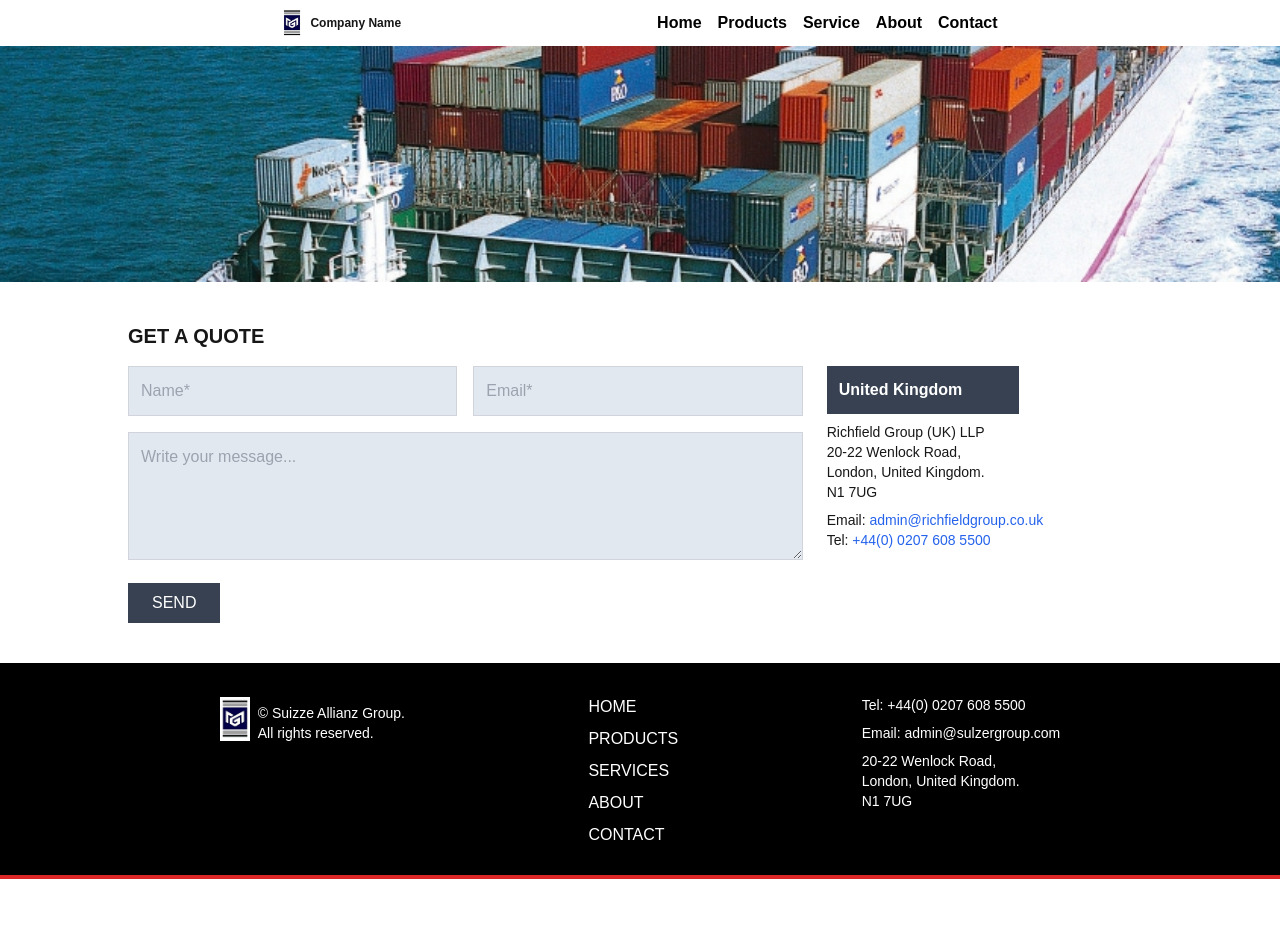
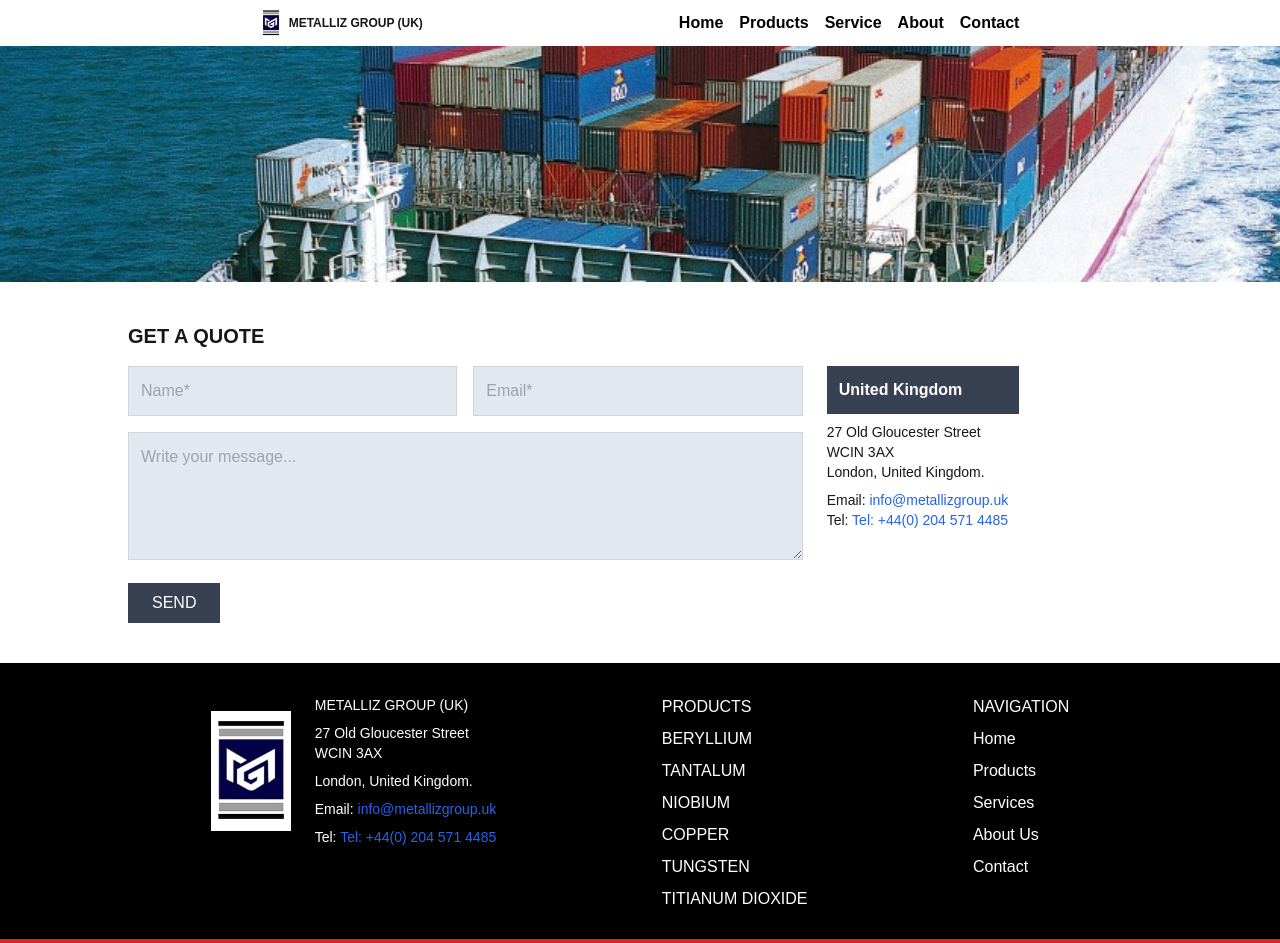
Before and after one commit to Petergya/profile-website, a Next.js app in the folder my-profile/: page /contact in a window 1280 px wide. Before the commit the page ends 879 px from the top, so only its background shows below. Built offline with nearby package versions, Linux system fonts and the light colour scheme.

Commit message:
worked on footer

```diff
--- a/my-profile/src/app/contact/page.js
+++ b/my-profile/src/app/contact/page.js
@@ -171,20 +171,20 @@ const Contact = () => {
                 United Kingdom
               </h3>
             </div>
-            <p className="text-sm mt-2">Richfield Group (UK) LLP</p>
-            <p className="text-sm">20-22 Wenlock Road,</p>
+            <p className="text-sm mt-2">27 Old Gloucester Street</p>
+            <p className="text-sm">WCIN 3AX</p>
             <p className="text-sm">London, United Kingdom.</p>
-            <p className="text-sm">N1 7UG</p>
+            {/* <p className="text-sm">N1 7UG</p> */}
             <p className="text-sm mt-2">
               Email:{" "}
               <a href="mailto:admin@richfieldgroup.co.uk" className="text-blue-600">
-                admin@richfieldgroup.co.uk
+              info@metallizgroup.uk
               </a>
             </p>
             <p className="text-sm">
               Tel:{" "}
               <a href="tel:+442076085500" className="text-blue-600">
-                +44(0) 0207 608 5500
+              Tel: +44(0) 204 571 4485
               </a>
             </p>
           </div>
--- a/my-profile/src/component/footer.js
+++ b/my-profile/src/component/footer.js
@@ -7,25 +7,49 @@ const Footer = () => {
       <div className="container mx-auto px-6 lg:px-32 flex flex-col md:flex-row justify-around items-center md:items-start">
 
         {/* Left Section - Logo & Copyright */}
-        <div className="flex justify-around items-center space-x-2 text-center md:text-left mb-6 md:mb-0">
-          <Image src="/images/logo.jpg" alt="Suizze Allianz Group" width={30} height={20} />
-          <p className="mt-2 text-sm">© Suizze Allianz Group. <br />All rights reserved.</p>
+        <div className="flex justify-around items-center space-x-6 text-center md:text-left mb-6 md:mb-0">
+          <Image src="/images/logo.jpg" alt="Suizze Allianz Group" width={80} height={80} />
+          {/* <p className="mt-2 text-sm">© Suizze Allianz Group. <br />All rights reserved.</p> */}
+          <div className="text-center md:text-left text-sm space-y-2">
+            <p>METALLIZ GROUP (UK)</p>
+            <p>27 Old Gloucester Street <br />WCIN 3AX</p>
+            <p><p>London, United Kingdom.</p></p>
+            <p className="text-sm mt-2">
+              Email:{" "}
+              <a href="mailto:admin@richfieldgroup.co.uk" className="text-blue-600">
+              info@metallizgroup.uk
+              </a>
+            </p>
+            <p className="text-sm">
+              Tel:{" "}
+              <a href="tel:+442076085500" className="text-blue-600">
+              Tel: +44(0) 204 571 4485
+              </a>
+            </p>
+
+        </div>
         </div>
 
         {/* Center Section - Navigation Links */}
         <div className="flex flex-col space-y-2 text-center md:text-left">
-          <a href="#" className="hover:text-gray-400">HOME</a>
           <a href="#" className="hover:text-gray-400">PRODUCTS</a>
-          <a href="#" className="hover:text-gray-400">SERVICES</a>
-          <a href="#" className="hover:text-gray-400">ABOUT</a>
-          <a href="#" className="hover:text-gray-400">CONTACT</a>
+          <a href="#" className="hover:text-gray-400">BERYLLIUM</a>
+          <a href="#" className="hover:text-gray-400">TANTALUM</a>
+          <a href="#" className="hover:text-gray-400">NIOBIUM</a>
+          <a href="#" className="hover:text-gray-400">COPPER</a>
+          <a href="#" className="hover:text-gray-400">TUNGSTEN</a>
+          <a href="#" className="hover:text-gray-400">TITIANUM DIOXIDE</a>
         </div>
 
-        {/* Right Section - Contact Info */}
-        <div className="text-center md:text-left text-sm space-y-2">
-          <p>Tel: +44(0) 0207 608 5500</p>
-          <p>Email: admin@sulzergroup.com</p>
-          <p>20-22 Wenlock Road, <br />London, United Kingdom.<br />N1 7UG</p>
+
+         <div className="flex flex-col space-y-2 text-center md:text-left">
+          <a href="#" className="hover:text-gray-400">NAVIGATION</a>
+          <a href="#" className="hover:text-gray-400">Home</a>
+          <a href="#" className="hover:text-gray-400">Products</a>
+          <a href="#" className="hover:text-gray-400">Services</a>
+          <a href="#" className="hover:text-gray-400">About Us</a>
+          <a href="#" className="hover:text-gray-400">Contact</a>
+
         </div>
       </div>
 
--- a/my-profile/src/component/nav.js
+++ b/my-profile/src/component/nav.js
@@ -20,7 +20,7 @@ const Navbar = () => {
          className=" h-[]  object-cover"
        />
      </div>
- <h1 className="text-xs font-bold  whitespace-nowrap ">Company Name</h1>
+ <h1 className="text-xs font-bold  whitespace-nowrap ">METALLIZ GROUP (UK)</h1>
 
  </div>
 
```
